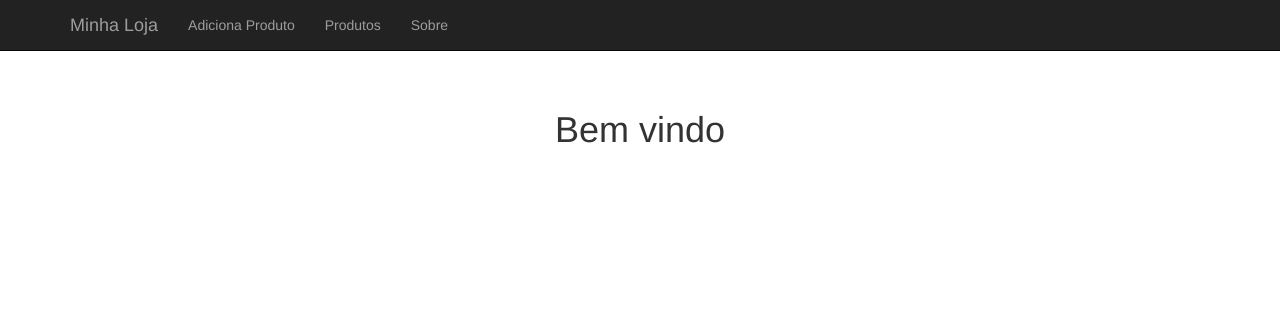
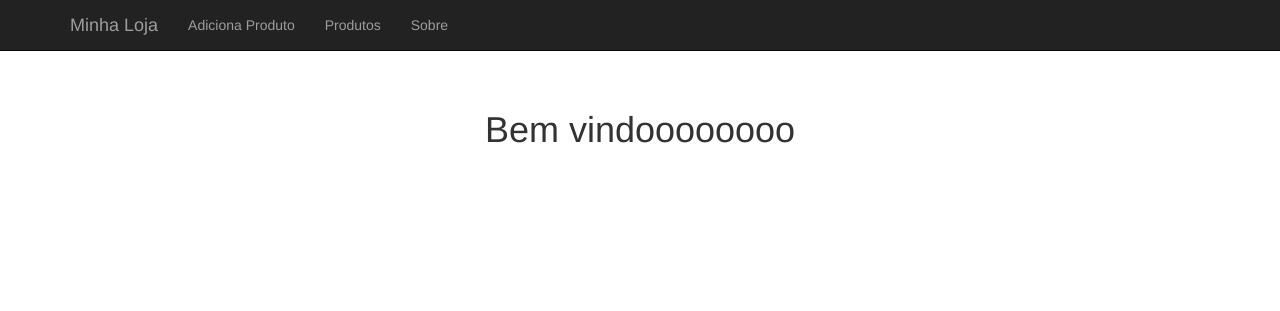
Before and after one commit to Paulo-Sergio/trilhaPHPFundamento1-alura, a PHP site: page / in a window 1280 px wide. Shown: the top 311 px of the page. Run offline with PHP 8.4, Linux system fonts and the light colour scheme.

Commit message:
index
bem vindooooooo

```diff
--- a/index.php
+++ b/index.php
@@ -1,5 +1,5 @@
 <?php include './cabecalho.php'; ?>
 
-<h1>Bem vindo</h1>
+<h1>Bem vindoooooooo</h1>
 
 <?php include './rodape.php'; ?>
```
